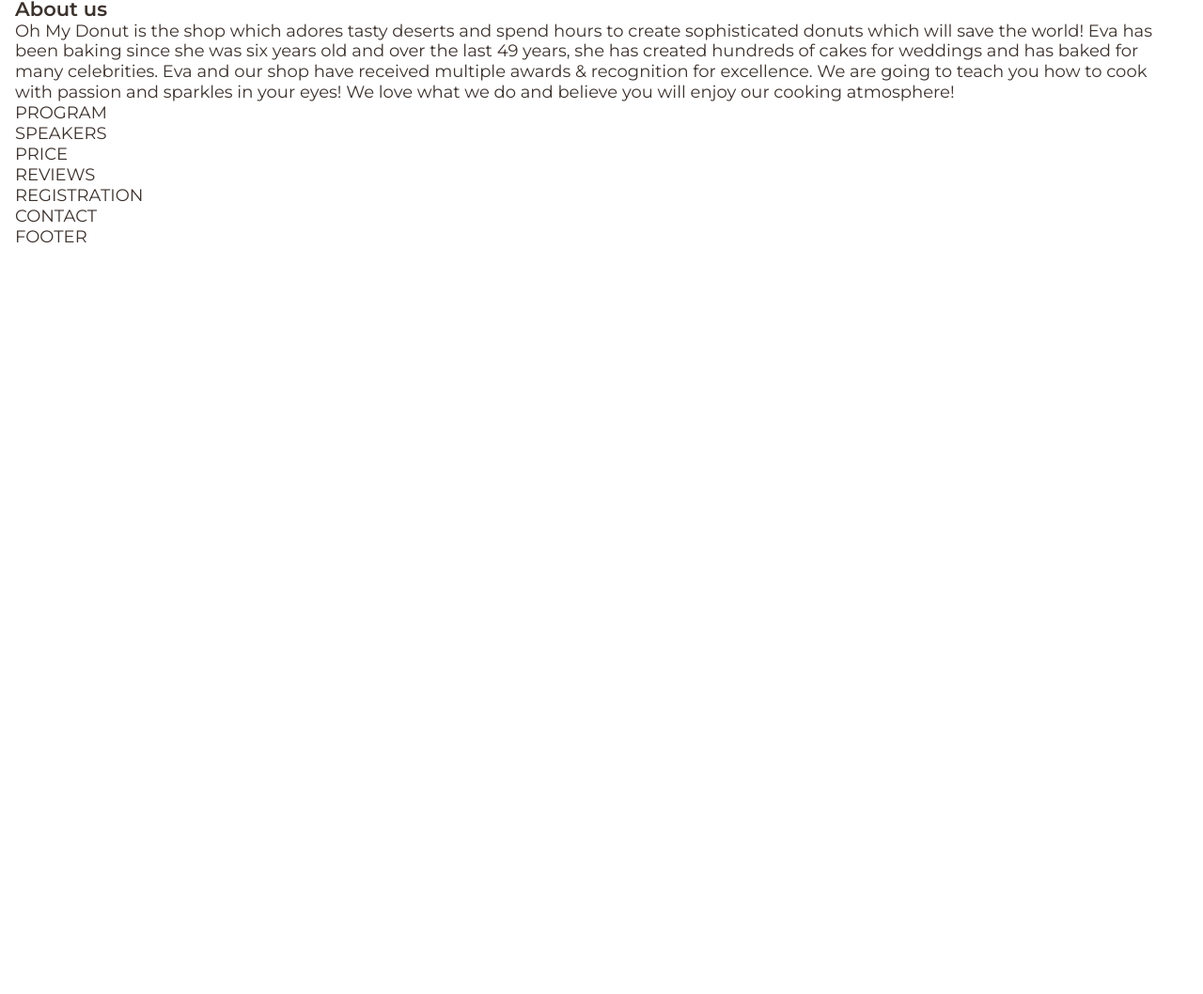
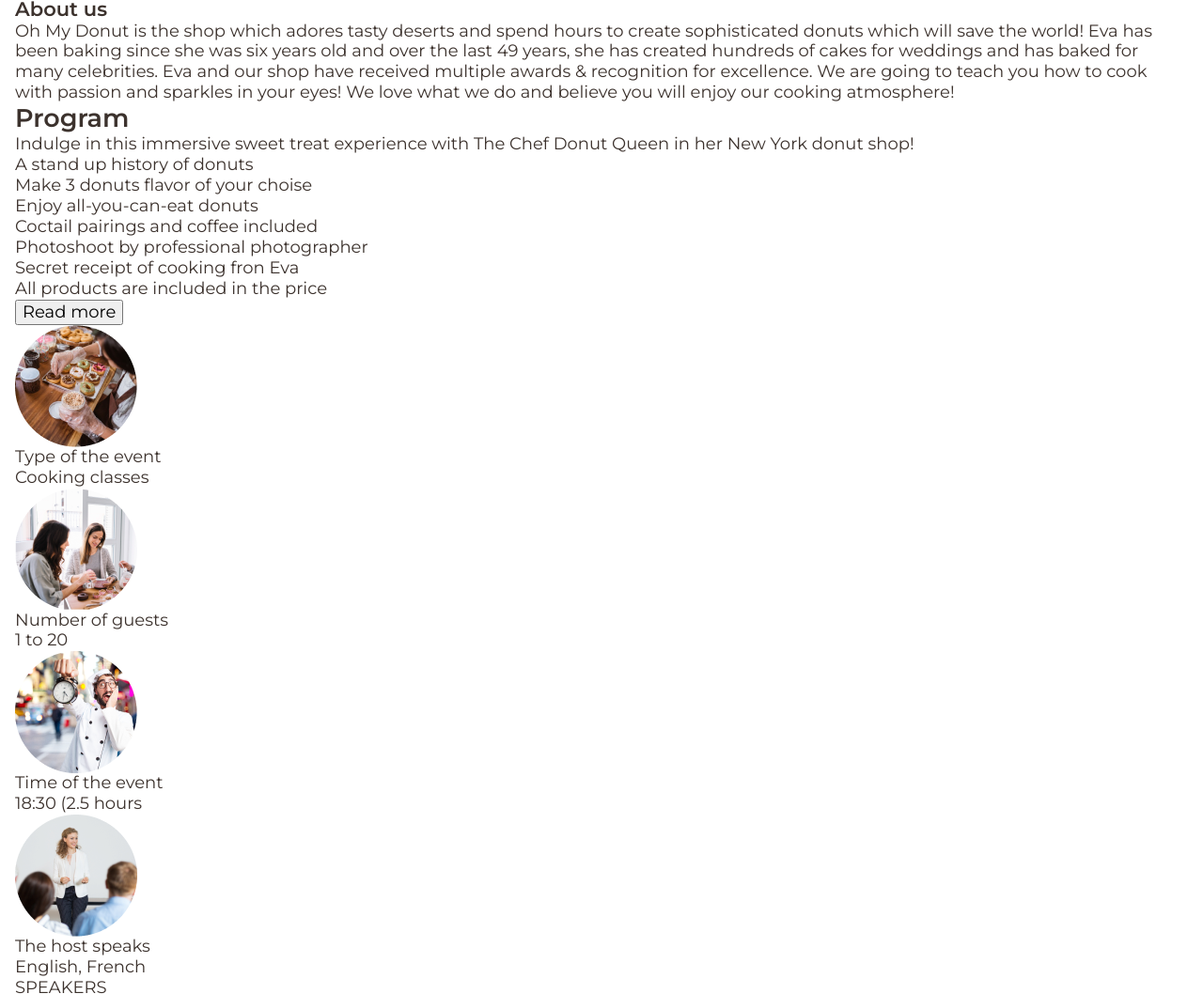
Before and after one commit to skyartartem/Oh-My-Donut, a website built with Parcel: page src/index.html in a window 1280 px wide. Shown: the part 497-1555 px from the top of the page at 94% size. Before the commit the page ends 800 px from the top, so only its background shows below. Built offline with nearby package versions, Linux system fonts and the light colour scheme.

Commit message:
add program section mark-up

```diff
--- a/src/partials/program.html
+++ b/src/partials/program.html
@@ -1,5 +1,128 @@
 <section class="program">
   <div class="container">
-   <p>PROGRAM</p>
+    <!-- опис програм -->
+    <div class="program__description">
+      <h2 class="section__title">Program</h2>
+      <p class="text text--program">
+        Indulge in this immersive sweet treat experience with The Chef Donut
+        Queen in her New York donut shop!
+      </p>
+
+      <ul class="list program__list">
+        <li class="program__item">
+          <p class="program__event text">A stand up history of donuts</p>
+        </li>
+        <li class="program__item">
+          <p class="program__event text">Make 3 donuts flavor of your choise</p>
+        </li>
+        <li class="program__item">
+          <p class="program__event text">Enjoy all-you-can-eat donuts</p>
+        </li>
+        <li class="program__item">
+          <p class="program__event text">
+            Coctail pairings and coffee included
+          </p>
+        </li>
+        <li class="program__item">
+          <p class="program__event text">
+            Photoshoot by professional photographer
+          </p>
+        </li>
+        <li class="program__item">
+          <p class="program__event text">Secret receipt of cooking fron Eva</p>
+        </li>
+        <li class="program__item">
+          <p class="program__event text">
+            All products are included in the price
+          </p>
+        </li>
+      </ul>
+      <div>
+        <button class="open-text open-text--program text">Read more</button>
+      </div>
+    </div>
+
+    <!-- картки із зображеннями -->
+    <ul class="program__pictures list">
+      <li class="program__card">
+        <picture>
+          <source
+            srcset="
+              ./images/program/mobile/cooking-classes.png    1x,
+              ./images/program/mobile/cooking-classes@2x.png 2x
+            "
+          />
+          <img
+            class="program__image"
+            alt="donuts"
+            src="./images/program/mobile/cooking-classes.png"
+          />
+        </picture>
+        <div class="program__image-thumb">
+          <p class="card__title">Type of the event</p>
+          <p class="card__text">Cooking classes</p>
+        </div>
+      </li>
+
+      <li class="program__card program__card--right">
+        <picture
+          ><source
+            srcset="
+              ./images/program/mobile/number-of-guests.png    1x,
+              ./images/program/mobile/number-of-guests@2x.png 2x
+            "
+          />
+          <img
+            class="program__image"
+            alt="two women at the table"
+            src="./images/program/mobile/number-of-guests.png"
+          />
+        </picture>
+        <div class="program__image-thumb program__image-thumb--right">
+          <p class="card__title">Number of guests</p>
+          <p class="card__text">1 to 20</p>
+        </div>
+      </li>
+
+      <li class="program__card">
+        <picture>
+          <source
+            srcset="
+              ./images/program/mobile/time-of-event.png    1x,
+              ./images/program/mobile/time-of-event@2x.png 2x
+            "
+          />
+          <img
+            class="program__image"
+            alt="cook with clock"
+            src="./images/program/mobile/time-of-event.png"
+          />
+        </picture>
+        <div class="program__image-thumb">
+          <p class="card__title">Time of the event</p>
+          <p class="card__text">18:30 (2.5 hours</p>
+        </div>
+      </li>
+
+      <li class="program__card program__card--right">
+        <picture>
+          <source
+            srcset="
+              ./images/program/mobile/the-host-speaks.png    1x,
+              ./images/program/mobile/the-host-speaks@2x.png 2x
+            "
+          />
+          <img
+            class="program__image"
+            alt="speaker in front of the audience"
+            src="./images/program/mobile/the-host-speaks.png"
+          />
+        </picture>
+        <div class="program__image-thumb program__image-thumb--right">
+          <p class="card__title">The host speaks</p>
+          <p class="card__text">English, French</p>
+        </div>
+      </li>
+    </ul>
   </div>
 </section>
```
Also changed, not shown: src/images/program/mobile/cooking-classes.png (added), src/images/program/mobile/cooking-classes@2x.png (added), src/images/program/mobile/number-of-guests.png (added), src/images/program/mobile/number-of-guests@2x.png (added), src/images/program/mobile/the-host-speaks.png (added), src/images/program/mobile/the-host-speaks@2x.png (added), src/images/program/mobile/time-of-event.png (added), src/images/program/mobile/time-of-event@2x.png (added).
